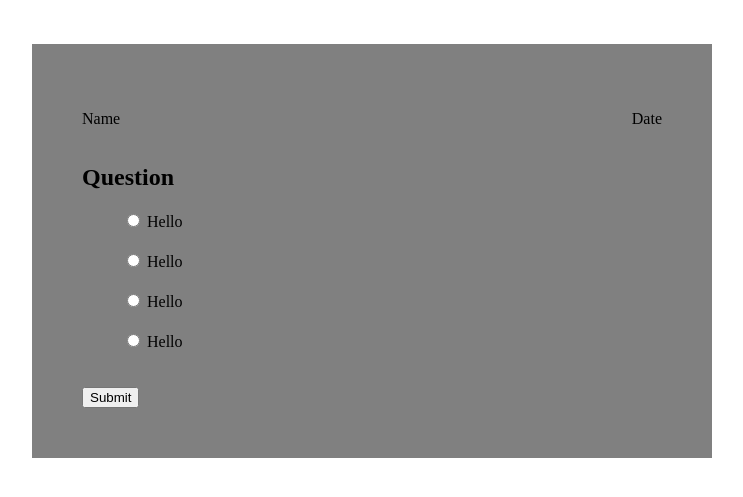
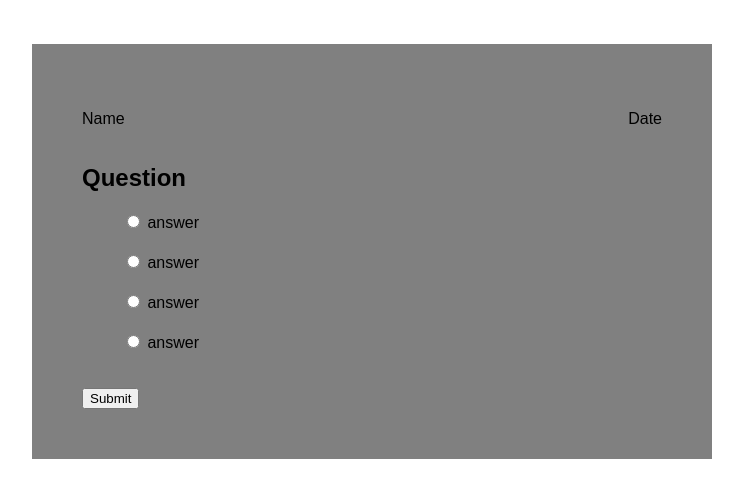
Before and after one commit to DennisMwangi1/Quiz-Board, a plain HTML site: page index.html in a window 1280 px wide. Shown: the part 171-668 px from the top of the page, 268-1011 px from the left. Drawn offline with Linux system fonts and the light colour scheme; a web font is replaced by a local one.

Commit message:
changed the font family of the text in the quizboard

```diff
--- a/assets/style.css
+++ b/assets/style.css
@@ -22,9 +22,10 @@ body{
     justify-content: center;
     background-color: gray;
 }
-.quiz{
+#quiz{
     padding: 50px;
     background-color: gray;
+    font-family: 'Truculenta', sans-serif;
 }
 li{
     list-style: none;
--- a/index.html
+++ b/index.html
@@ -7,49 +7,39 @@
     <link rel="preconnect" href="https://fonts.googleapis.com">
     <link rel="preconnect" href="https://fonts.gstatic.com" crossorigin>
     <link href="https://fonts.googleapis.com/css2?family=Orbitron&display=swap" rel="stylesheet">
+    <link rel="preconnect" href="https://fonts.googleapis.com">
+    <link href="https://fonts.googleapis.com/css2?family=Truculenta:opsz,wght@12..72,100&display=swap" rel="stylesheet">
     <link rel="stylesheet" href="assets/style.css">
     <title>Get Quizy</title>
 </head>
-<body>
+<body onload="loading()">
     <h1 class="mainheading">
         Get Quizy
     </h1>
-    <div class="quiz">
+    <div id="quiz">
         <div class="namedate">
-            <p>
-                Name
-            </p>
-            <p>
-                Date
-            </p>
+            <p> Name</p>
+            <p>Date</p>
         </div>
-        <h2>
+        <h2 id="question">
             Question
         </h2>
-        <ul>
+        <ul >
             <li>
-                <input type="radio" id="a" name="optionA" class="optionA">
-                <label for="a" id="textA">
-                    Hello
-                </label>
+                <input type="radio" id="a" name="answer" class="answer">
+                <label for="a" id="textA"> answer</label>
             </li>
             <li>
-                <input type="radio" id="b" name="optionB" class="optionB">
-                <label for="b" id="textB">
-                    Hello
-                </label>
+                <input type="radio" id="b" name="answer" class="answer">
+                <label for="b" id="textB"> answer </label>
             </li>
             <li>
-                <input type="radio" id="c" name="optionC" class="optionC">
-                <label for="c" id="textC">
-                    Hello
-                </label>
+                <input type="radio" id="c" name="answer" class="answer">
+                <label for="c" id="textC">answer</label>
             </li>
             <li>
-                <input type="radio" id="d" name="optionD" class="optionD">
-                <label for="d" id="textD">
-                    Hello
-                </label>
+                <input type="radio" id="d" name="answer" class="answer">
+                <label for="d" id="textD">answer</label>
             </li>
         </ul>
         <button id="submit">Submit</button>
```
